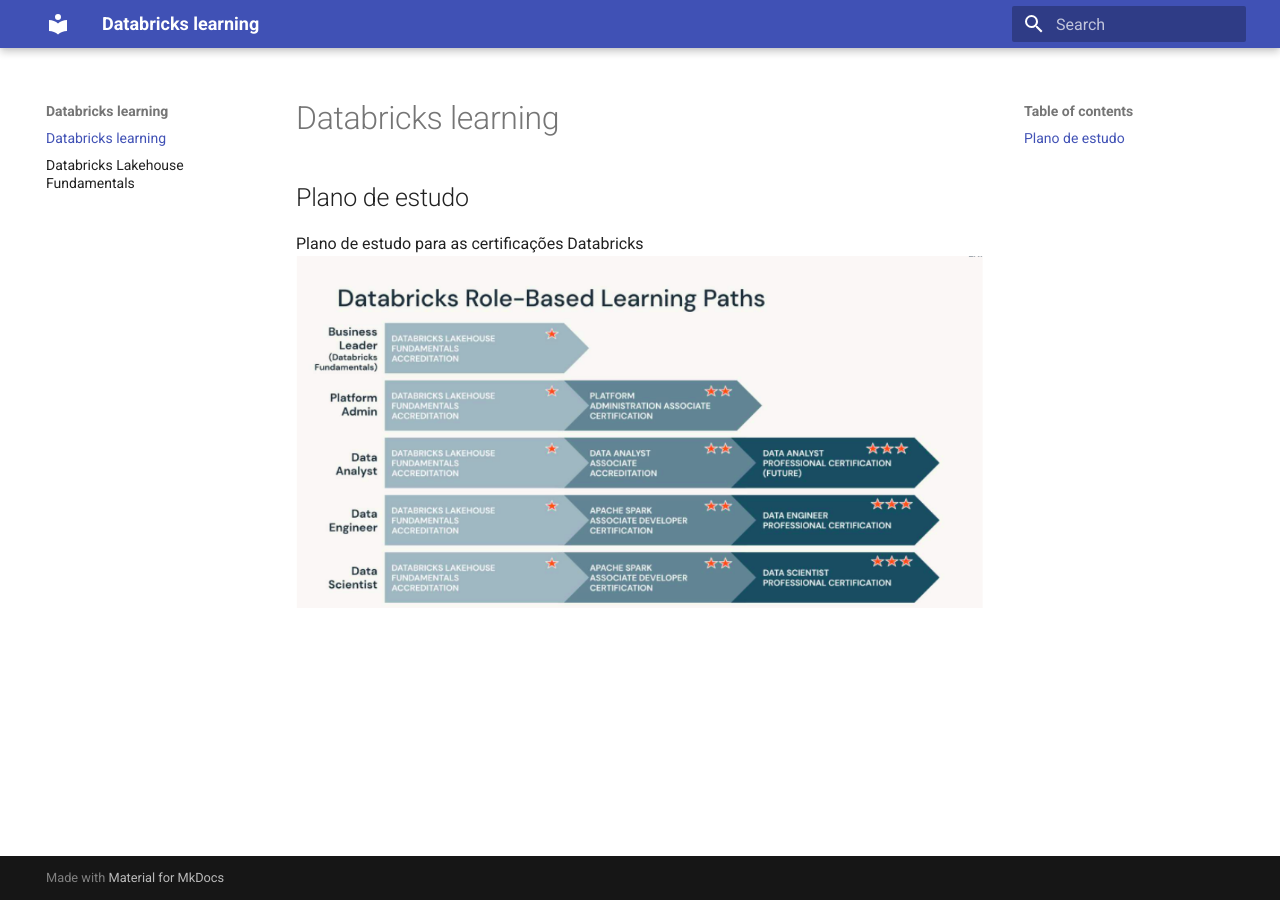
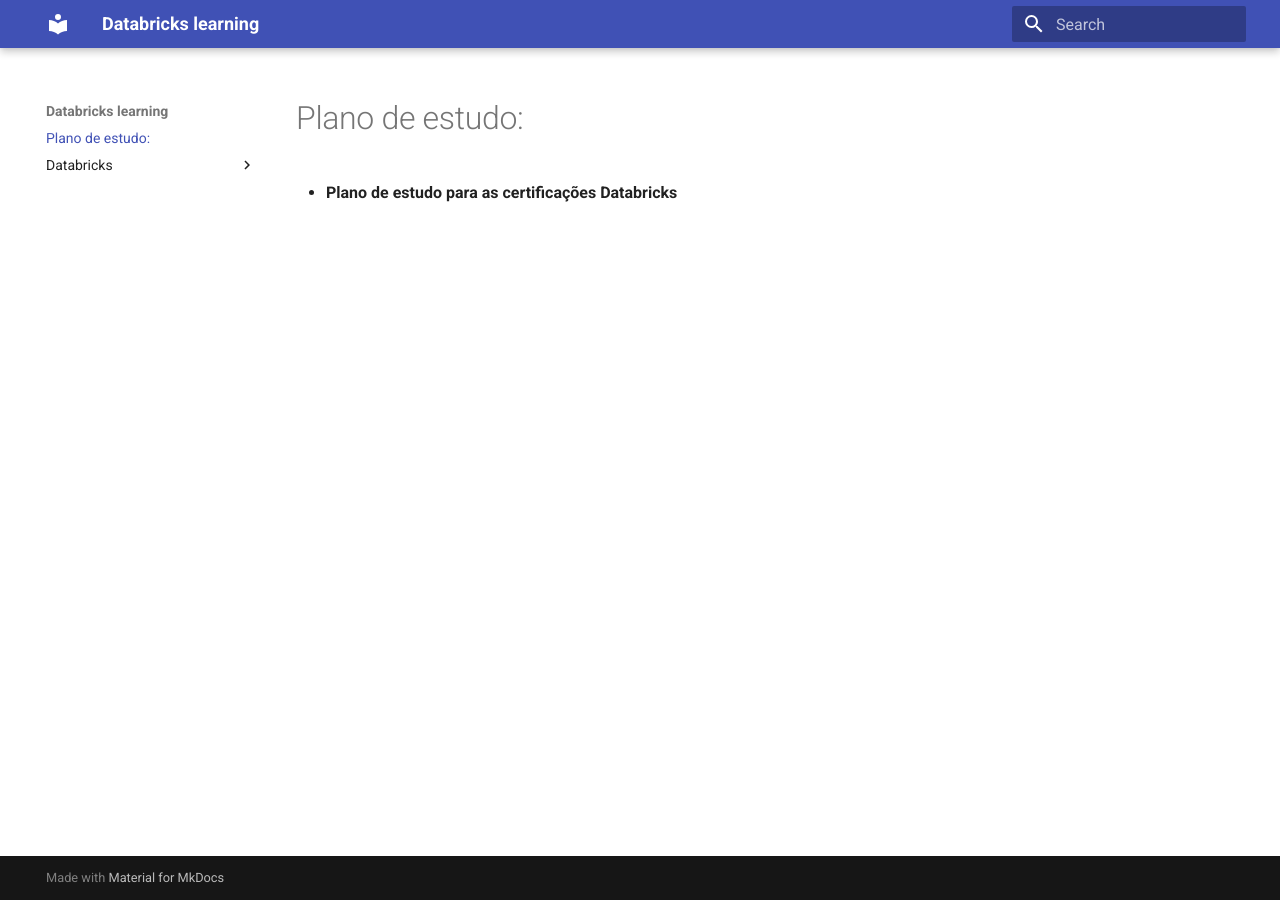
Before and after one commit to fabiano-teichmann/apreendizado, an MkDocs documentation site: the page built from docs/index.md, in a window 1280 px wide. Built offline with MkDocs 1.6.1 and Material for MkDocs 9.7.7, drawn with Linux system fonts in a browser that asks for light colours.

Commit message:
move foleders

```diff
--- a/docs/index.md
+++ b/docs/index.md
@@ -1,4 +1,3 @@
-# Databricks learning
-## Plano de estudo
-Plano de estudo para as certificações Databricks
-![Plano de estudo](img/PLANO-ESTUDO.png)
+
+# Plano de estudo:
+-  **Plano de estudo para as certificações Databricks**
```
Also changed, not shown: docs/databricks/index.md (added, +4 -0 lines), docs/databricks/fundamentals.md (renamed from docs/fundamentals.md).
